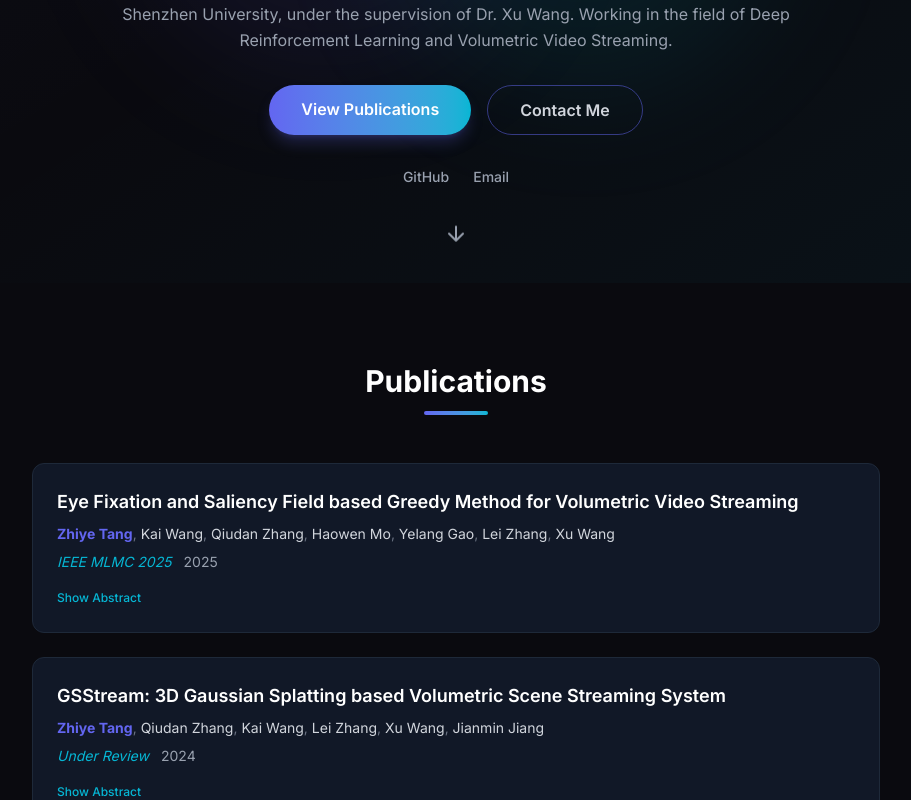
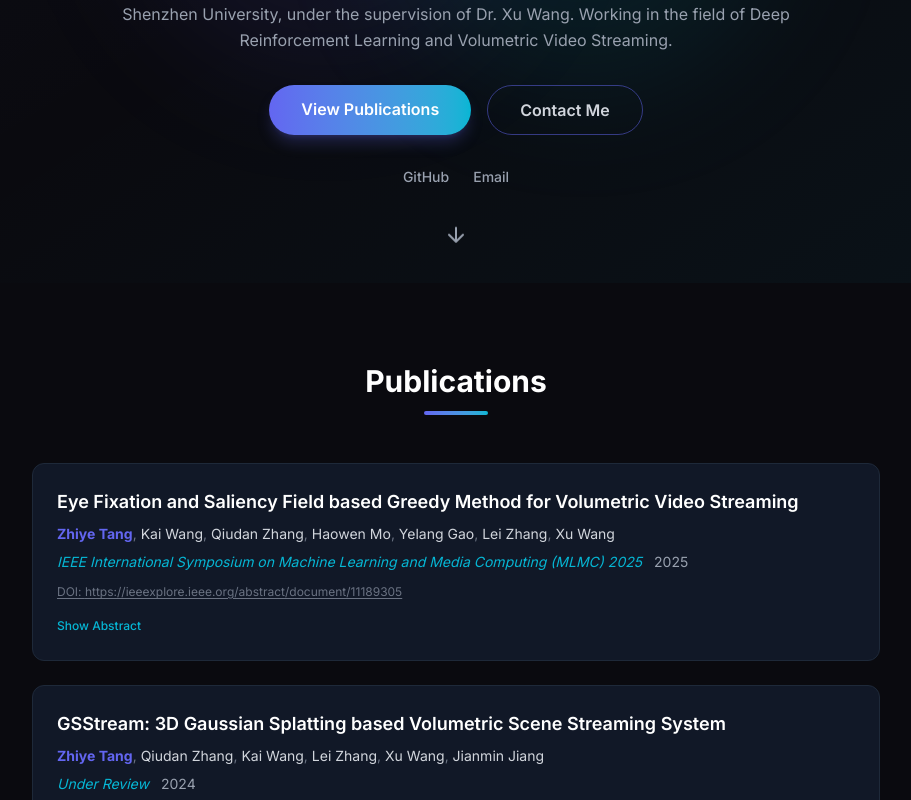
Before and after one commit to ZhiyeTang/zhiyetang.github.io, a React (Vite) app: page / in a window 1280 px wide. Shown: the part 517-1317 px from the top of the page, without its empty margins (184-1095 px from the left). Built offline with nearby package versions, Linux system fonts and the light colour scheme.

Commit message:
update: use full venue name for MLMC 2025 and add DOI link

```diff
--- a/src/data/index.ts
+++ b/src/data/index.ts
@@ -62,9 +62,9 @@ export const publications: Publication[] = [
   {
     title: 'Eye Fixation and Saliency Field based Greedy Method for Volumetric Video Streaming',
     authors: ['Zhiye Tang', 'Kai Wang', 'Qiudan Zhang', 'Haowen Mo', 'Yelang Gao', 'Lei Zhang', 'Xu Wang'],
-    venue: 'IEEE MLMC 2025',
+    venue: 'IEEE International Symposium on Machine Learning and Media Computing (MLMC) 2025',
     year: 2025,
-    doi: '',
+    doi: 'https://ieeexplore.ieee.org/abstract/document/11189305',
     abstract: {
       en: 'In this paper, we propose a greedy method named GES tailored for volumetric video streaming, which exploits human eye fixation data and saliency field to allocate bitrates for different tiles decomposed from point cloud scenes under a given bandwidth constraint. Moreover, to evaluate the performance of GES, we construct a platform to collect user head posture and eye fixation data, accumulating 40 user viewing behavior trajectories in total.',
       zh: '本文提出了一种名为GES的贪心方法，专为体积视频流媒体设计，利用人眼注视数据和显著性场在给定带宽约束下为点云场景分解的不同瓦片分配比特率。此外，为了评估GES的性能，我们构建了一个平台来收集用户头部姿态和眼动注视数据，共积累了40条用户观看行为轨迹。',
```
